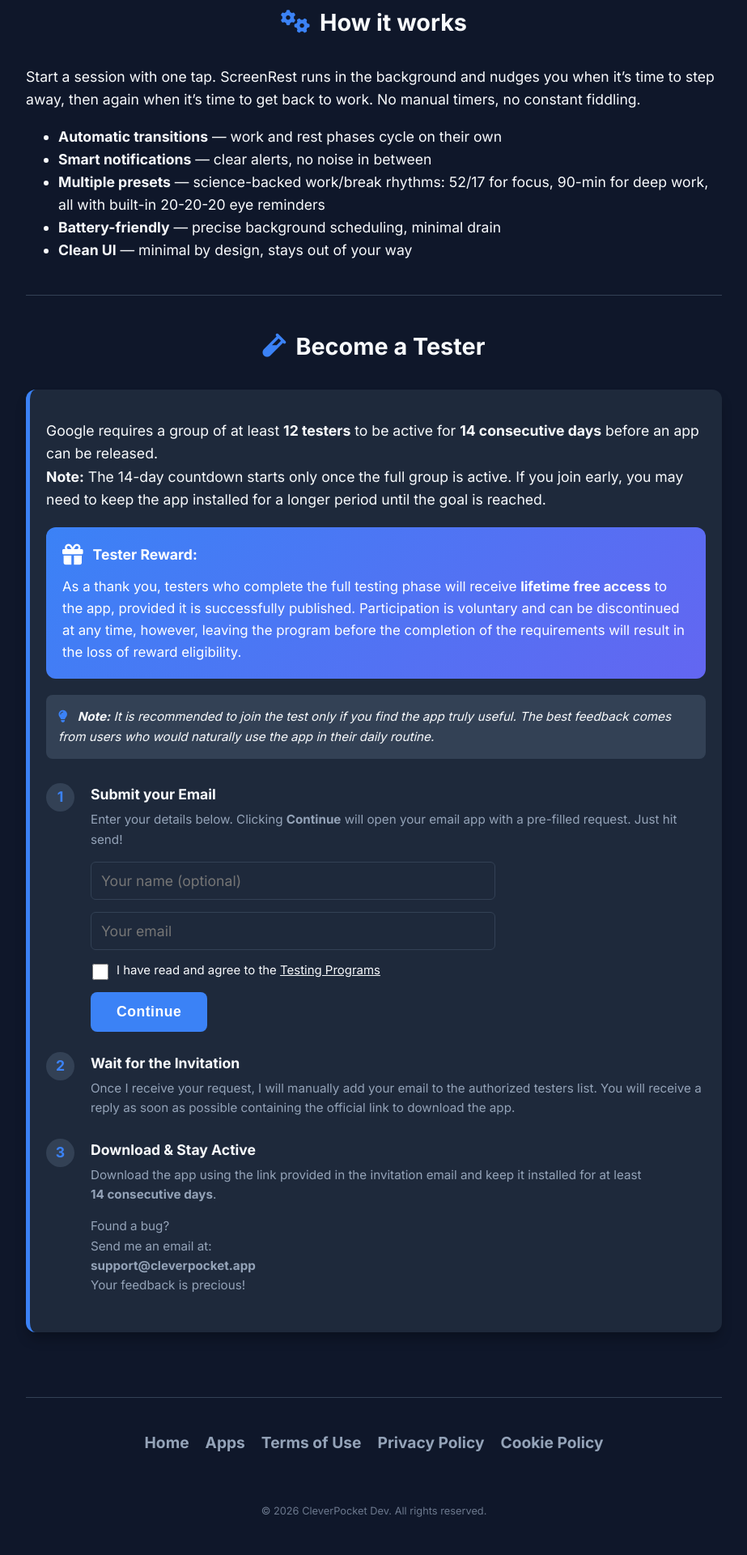
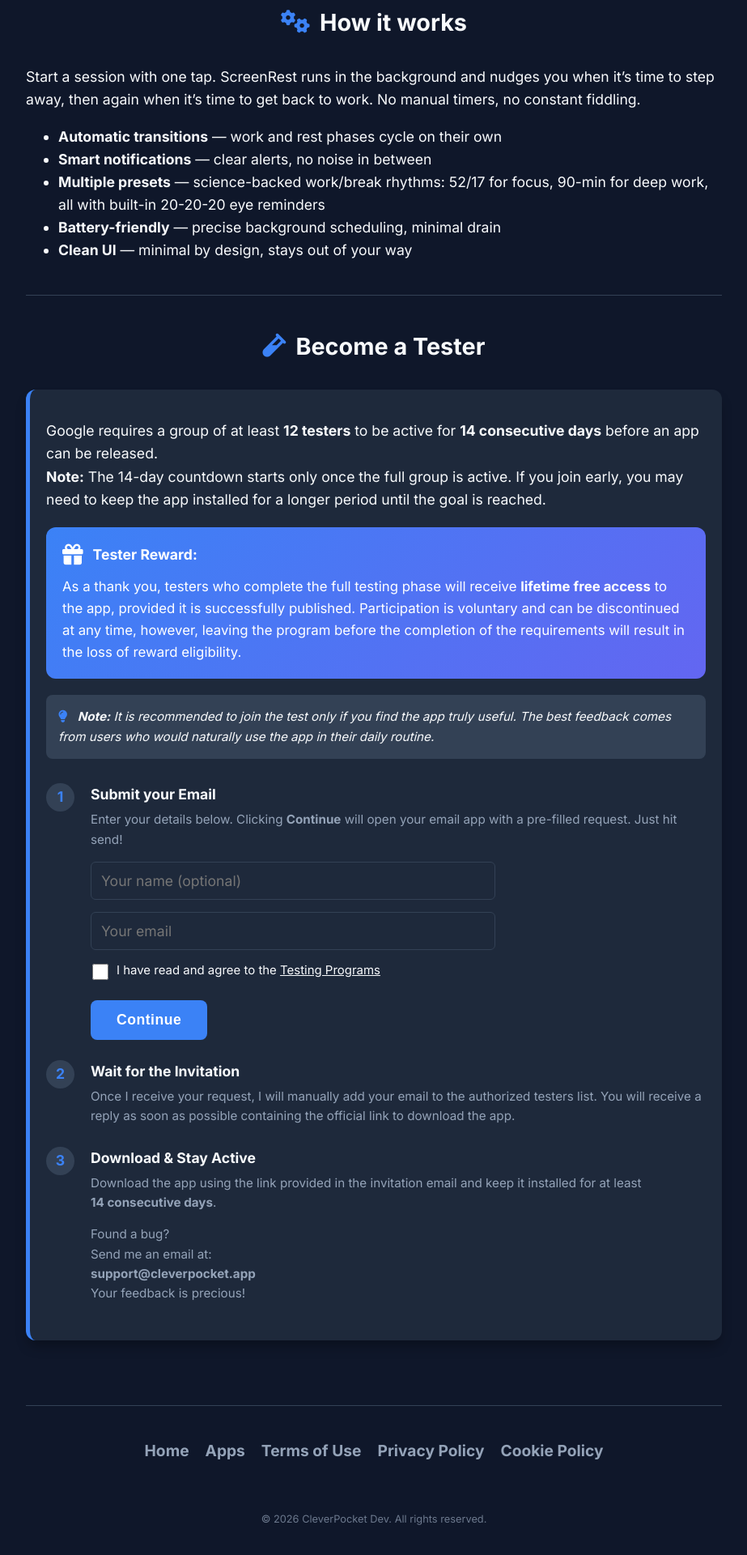
Before and after one commit to digitalcreat0r/sitoweb, a Jekyll site: the page built from _apps/screenrest.md, in a window 1280 px wide. Shown: the part 975-2895 px from the top of the page at 81% size, without its empty margins (178-1101 px from the left). Built offline with Jekyll 4.4.1, drawn with Linux system fonts in a browser that asks for light colours.

Commit message:
sistemazione scheda tester

```diff
--- a/_layouts/app.html
+++ b/_layouts/app.html
@@ -94,7 +94,7 @@
                             </div>
 
                             <!-- 3. Tasto Continue -->
-                            <div>
+                            <div style="margin-top: 10px;">
                                 <button onclick="sendBetaEmail()" class="btn-main" style="border: none; cursor: pointer; padding: 14px 32px; margin: 0; width: auto; display: inline-flex; justify-content: center; font-size: 1.1rem; font-weight: 600; letter-spacing: 0.5px;">Continue</button>
                             </div>
                         </div>
```
